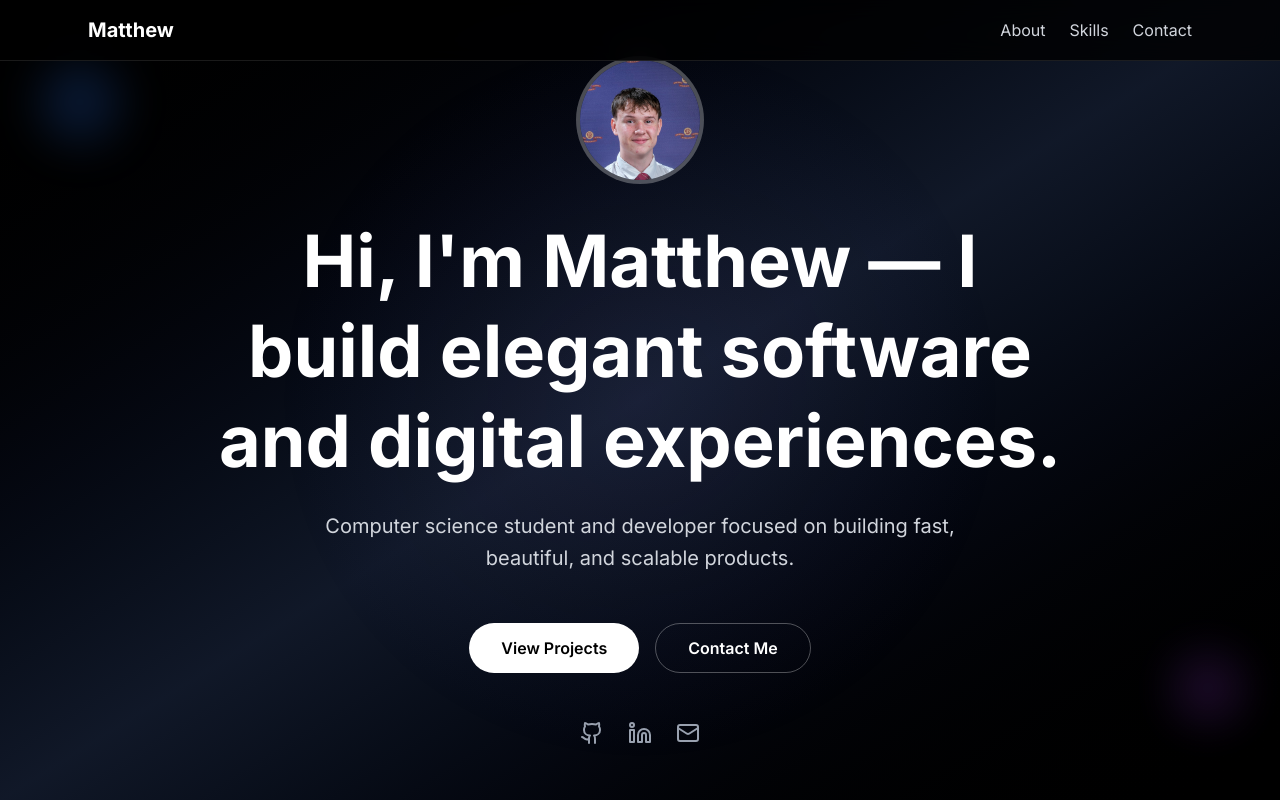
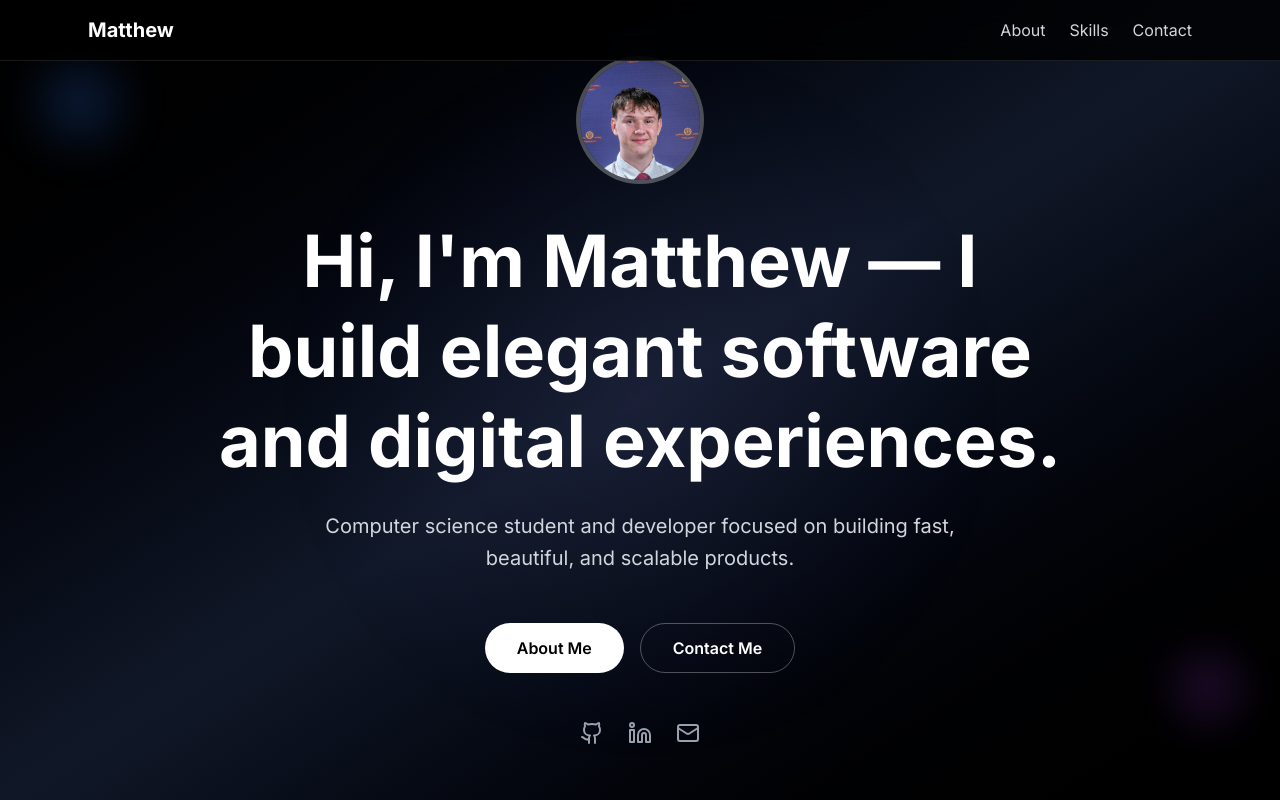
Before and after one commit to Taboo0-0/MatthewMcCambridge, a Next.js app: page / in a window 1280 px wide. Shown: the top 800 px of the page. Built offline with nearby package versions, Linux system fonts and the light colour scheme.

Commit message:
Fixed About me error

```diff
--- a/src/components/Hero.tsx
+++ b/src/components/Hero.tsx
@@ -5,10 +5,10 @@ import { Github, Linkedin, Twitter, Mail } from 'lucide-react';
 import Image from 'next/image';
 
 export default function Hero() {
-  const scrollToProjects = () => {
-    const projectsSection = document.getElementById('projects');
-    if (projectsSection) {
-      projectsSection.scrollIntoView({ behavior: 'smooth' });
+  const scrollToAbout = () => {
+    const aboutSection = document.getElementById('about');
+    if (aboutSection) {
+      aboutSection.scrollIntoView({ behavior: 'smooth' });
     }
   };
 
@@ -69,10 +69,10 @@ export default function Hero() {
           className="flex flex-col sm:flex-row gap-4 justify-center mb-12"
         >
           <button
-            onClick={scrollToProjects}
+            onClick={scrollToAbout}
             className="px-8 py-3 bg-white text-black rounded-full font-semibold hover:bg-gray-200 transition-colors cursor-pointer"
           >
-            View Projects
+            About Me
           </button>
           <button
             onClick={scrollToContact}
```
